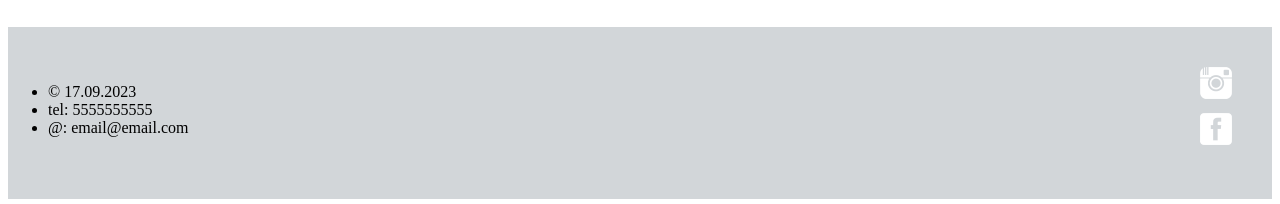
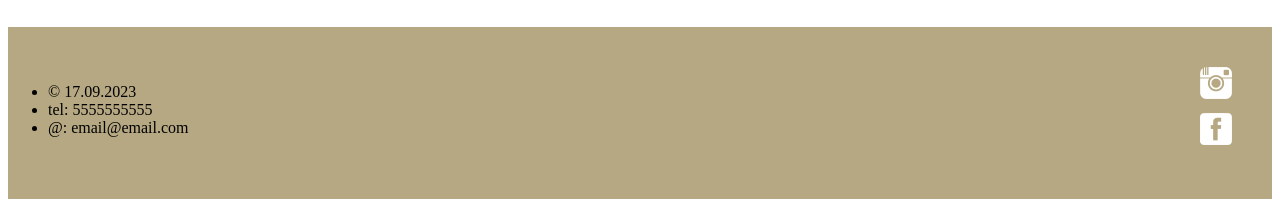
Before and after one commit to kadikko/retseptiblogi, a plain HTML site: page index.html in a window 1280 px wide. Shown: the part 970-1174 px from the top of the page. Drawn offline with nearby package versions, Linux system fonts and the light colour scheme; a web font is replaced by a local one.

Commit message:
Update style.css

```diff
--- a/style.css
+++ b/style.css
@@ -86,7 +86,7 @@ footer {
 
     width: calc(100% - 80px);
     padding: 40px 40px;
-    background-color: #d2d6d9;
+    background-color: #B6A882;
     margin-top: 20px;
     overflow: hidden;
 
```
